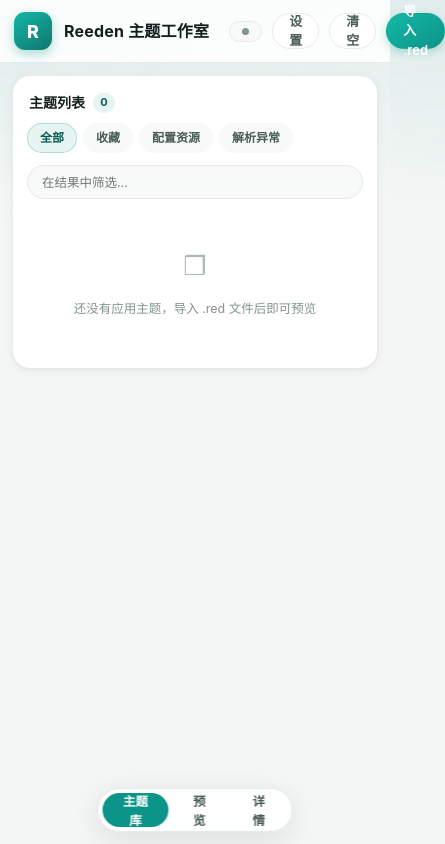
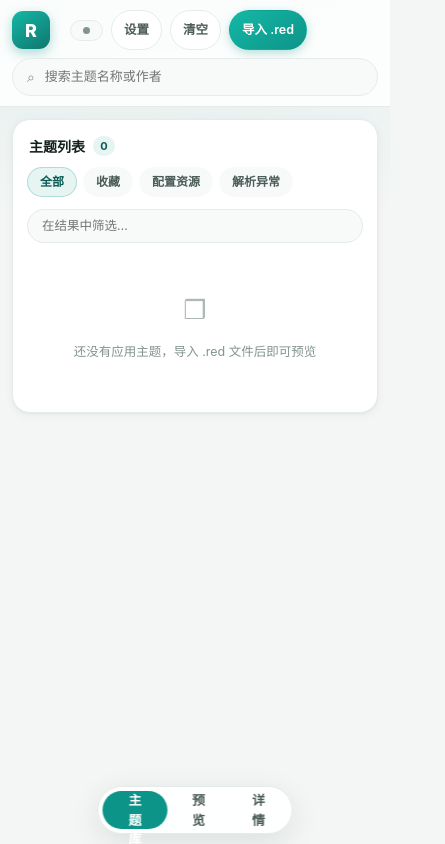
Before and after one commit to zyy13503802540-bit/reeden-theme-studio, a Vue app: page / in a window 390 px wide. Shown: the whole page, 445 px wide, since content can reach past the window. Built offline with nearby package versions, Linux system fonts and the light colour scheme.

Commit message:
style: 移动端适配 - 顶栏两行布局/弹窗收紧/刘海屏安全区/手机样机等比缩放

```diff
--- a/index.html
+++ b/index.html
@@ -2,7 +2,7 @@
 <html lang="zh-CN">
   <head>
     <meta charset="UTF-8" />
-    <meta name="viewport" content="width=device-width, initial-scale=1.0" />
+    <meta name="viewport" content="width=device-width, initial-scale=1.0, viewport-fit=cover" />
     <meta name="description" content="Reeden 阅读器主题的预览、分析与云端同步工具" />
     <meta name="theme-color" content="#0d9488" />
     <title>Reeden 主题工作室</title>
--- a/public/sw.js
+++ b/public/sw.js
@@ -1,6 +1,6 @@
 // PWA Service Worker：缓存优先，保证离线可用
 // 版本号升级时改 CACHE 名即可触发全量换缓存（activate 里清旧缓存）
-const CACHE = 'reeden-studio-v1'
+const CACHE = 'reeden-studio-v2'
 const CORE = [
   './',
   './index.html',
--- a/src/styles/base.css
+++ b/src/styles/base.css
@@ -757,8 +757,17 @@ details.config-block pre {
 }
 
 @media (max-width: 760px) {
-  .topbar { padding: 12px 14px; gap: 10px; }
-  .brand-sub, .search-box, .sync-badge .badge-text { display: none; }
+  /* 顶栏两行：品牌 + 操作按钮一行，搜索框独占一行 */
+  .topbar { flex-wrap: wrap; padding: 10px 12px; gap: 8px; }
+  .brand { flex-shrink: 0; }
+  .brand-sub, .sync-badge .badge-text { display: none; }
+  .topbar-spacer { display: none; }
+  .search-box {
+    order: 10; flex: 1 1 100%; max-width: none;
+    padding: 7px 14px;
+  }
+  /* 操作按钮收紧，导入按钮保持主色 */
+  .topbar .btn { height: 36px; padding: 0 12px; font-size: 12.5px; }
   .workspace { display: block; padding: 12px; }
   .library, .detail, .stage-column { position: static; max-height: none; margin-bottom: 14px; }
   .stage { min-height: auto; padding: 18px 10px 24px; }
@@ -768,16 +777,39 @@ details.config-block pre {
   .workspace[data-mobile='preview'] .detail,
   .workspace[data-mobile='detail'] .library,
   .workspace[data-mobile='detail'] .stage-column { display: none; }
+  /* 手机样机随屏宽等比缩小（内部绝对布局不受影响） */
+  .phone {
+    width: min(300px, calc(100vw - 56px));
+    height: auto;
+    aspect-ratio: 300 / 632;
+  }
+  /* 底部标签栏避开刘海屏安全区 */
   .mobile-tabs {
-    display: flex; position: fixed; bottom: 12px; left: 50%; transform: translateX(-50%);
+    display: flex; position: fixed;
+    bottom: calc(10px + env(safe-area-inset-bottom, 0px));
+    left: 50%; transform: translateX(-50%);
     z-index: 60; background: rgba(255,255,255,.92); backdrop-filter: blur(12px);
     border: 1px solid var(--line); border-radius: var(--pill);
     box-shadow: var(--shadow-2); padding: 4px; gap: 2px;
   }
   .mobile-tabs button {
-    height: 34px; padding: 0 20px; border-radius: var(--pill);
-    font-size: 12.5px; font-weight: 650; color: var(--ink-2);
+    height: 38px; padding: 0 22px; border-radius: var(--pill);
+    font-size: 13px; font-weight: 650; color: var(--ink-2);
   }
   .mobile-tabs button.active { background: var(--accent); color: #fff; }
-  body { padding-bottom: 70px; }
+  body { padding-bottom: calc(74px + env(safe-area-inset-bottom, 0px)); }
+  /* 弹窗收紧 */
+  .overlay { padding: 12px; }
+  .dialog { padding: 20px 16px; border-radius: 18px; }
+  .dialog-actions { flex-wrap: wrap; gap: 8px; }
+  .remote-row { flex-wrap: wrap; row-gap: 6px; }
+  /* 触控优化：去点按高亮，按钮加大 */
+  * { -webkit-tap-highlight-color: transparent; }
+  .btn { min-height: 40px; }
+  .btn-sm { min-height: 34px; }
 }
+
+/* 极窄屏（≤400px）：只留品牌图标，隐藏文字标题 */
+@media (max-width: 400px) {
+  .brand-title { display: none; }
+}
```
